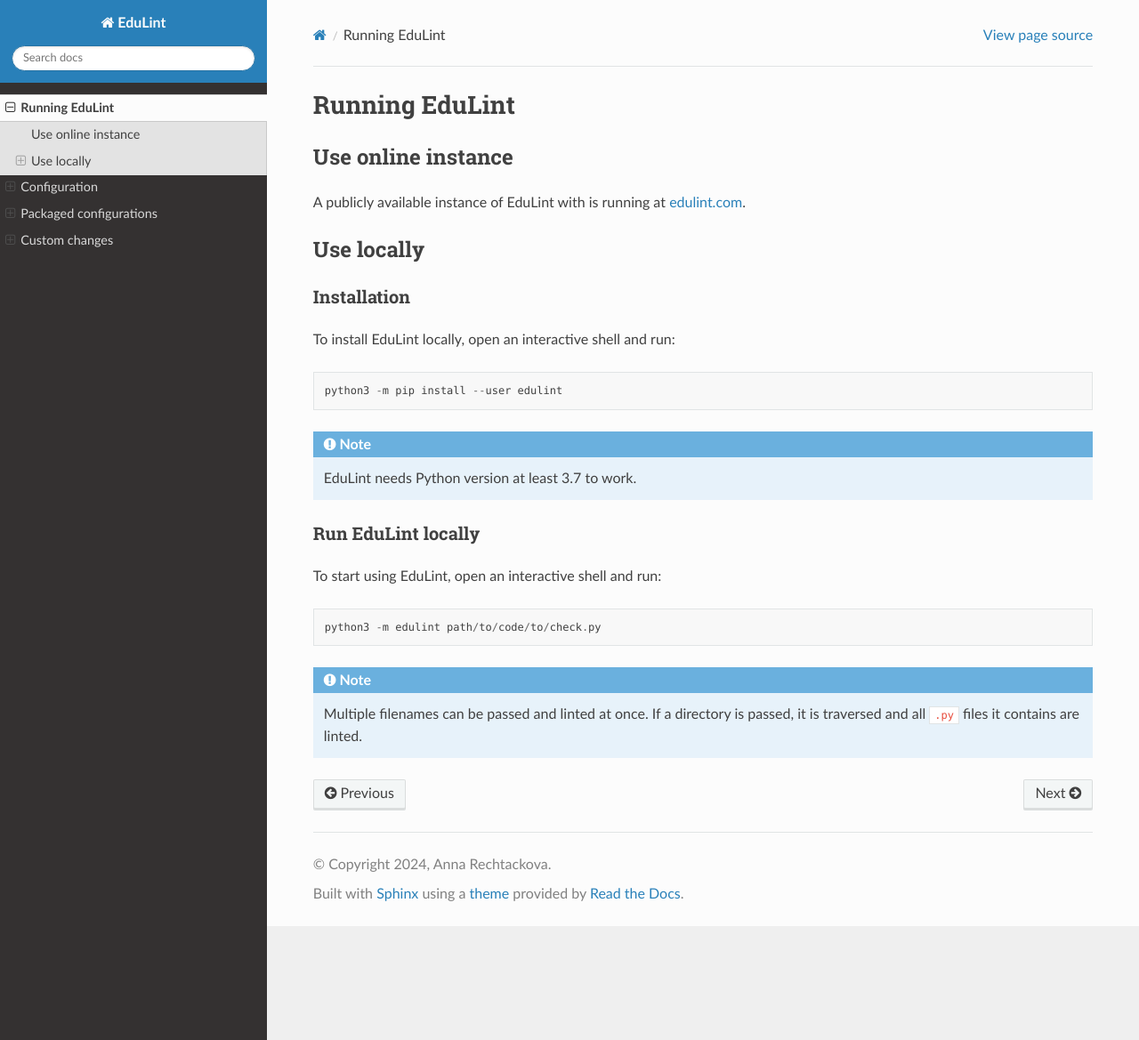
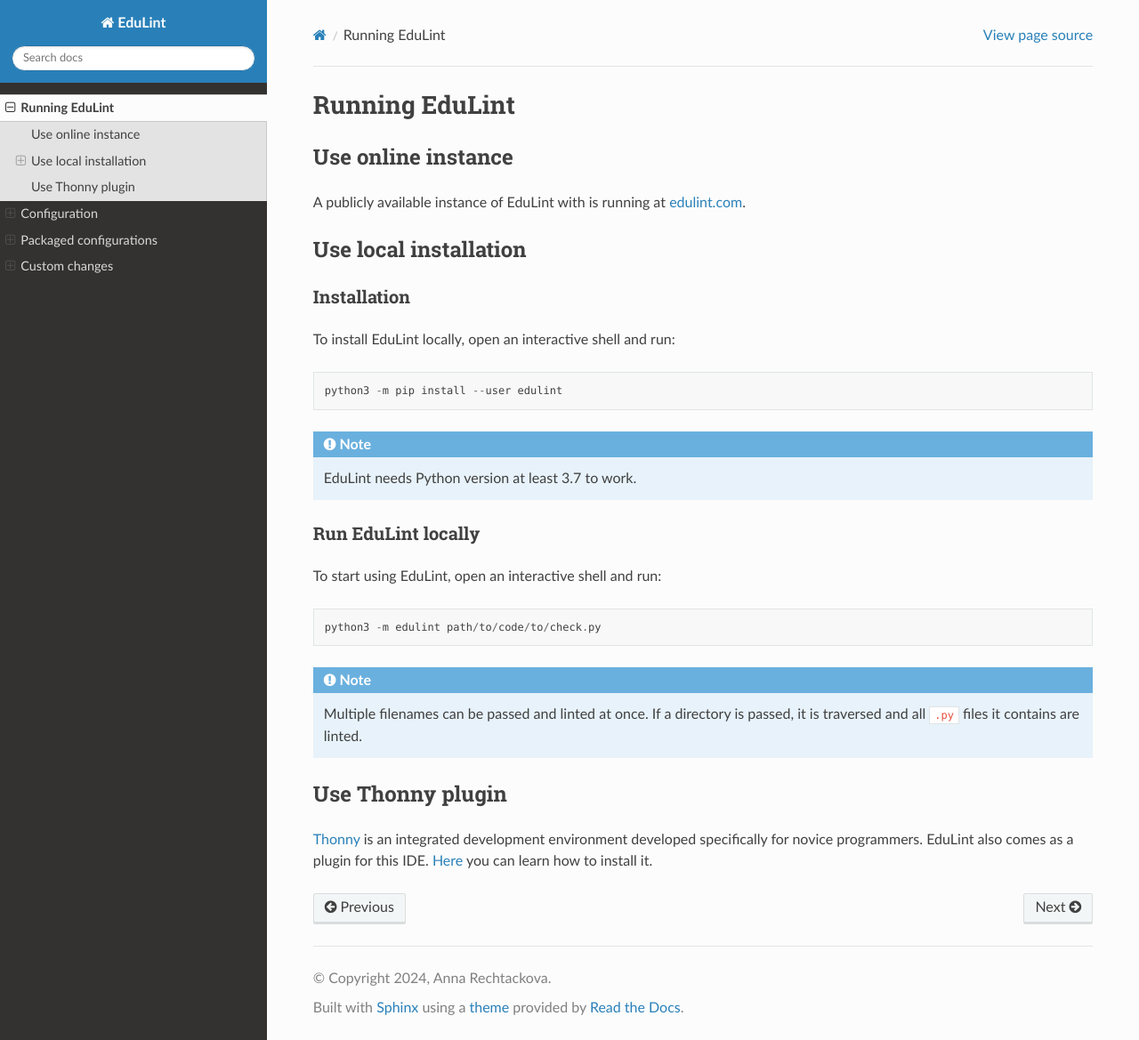
Before and after one commit to GiraffeReversed/edulint, a Sphinx documentation site: the page built from docs/source/running.rst, in a window 1280 px wide and 1169 px high. Shown: the whole window at 89% size. Built offline with Sphinx 7.4.7 and the Read the Docs theme 2.0.0, drawn with Linux system fonts in a browser that asks for light colours.

Commit message:
docs: add Thonny as means for running

```diff
--- a/docs/source/running.rst
+++ b/docs/source/running.rst
@@ -6,8 +6,8 @@
 
 A publicly available instance of EduLint with is running at `edulint.com <https://edulint.com>`_.
 
-Use locally
-^^^^^^^^^^^
+Use local installation
+^^^^^^^^^^^^^^^^^^^^^^
 
 Installation
 """"""""""""
@@ -32,3 +32,8 @@
 
 .. note::
    Multiple filenames can be passed and linted at once. If a directory is passed, it is traversed and all :code:`.py` files it contains are linted.
+
+Use Thonny plugin
+^^^^^^^^^^^^^^^^^
+
+`Thonny <https://thonny.org/>`_ is an integrated development environment developed specifically for novice programmers. EduLint also comes as a plugin for this IDE. `Here <https://github.com/GiraffeReversed/thonny-edulint/blob/main/README.md>`_ you can learn how to install it.
```
